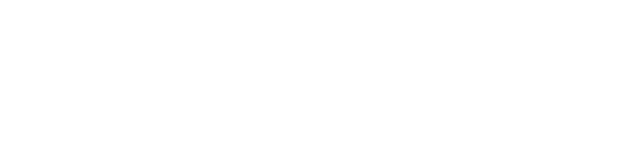
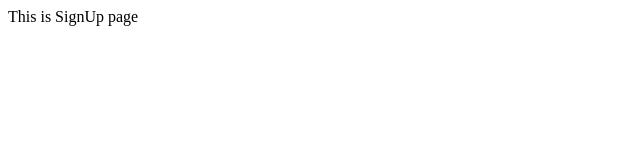
Before and after one commit to MSM26/Trucker, a plain HTML site: page src/SignUp/SignUp.html in a window 1280 px wide. Shown: the whole page, without its empty margins (0-640 px from the left). Drawn offline with Linux system fonts and the light colour scheme.

Commit message:
Update SignUp.html

```diff
--- a/src/SignUp/SignUp.html
+++ b/src/SignUp/SignUp.html
@@ -1,9 +1,10 @@
 <!DOCTYPE html>
 <html>
 <head>
-	<title>SignUp</title>
+	<link></link>
+	<title>SignUp page</title>
 </head>
 <body>
-
+This is SignUp page
 </body>
 </html>
```
